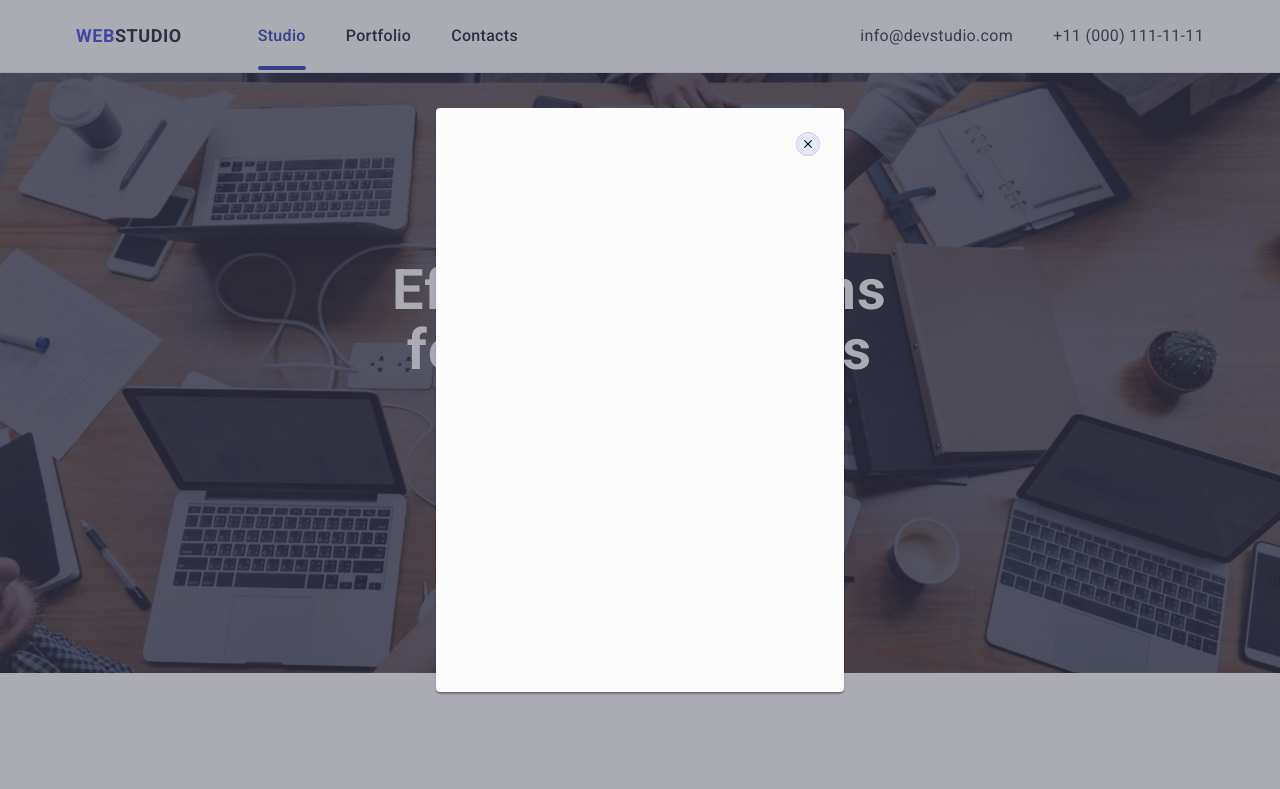
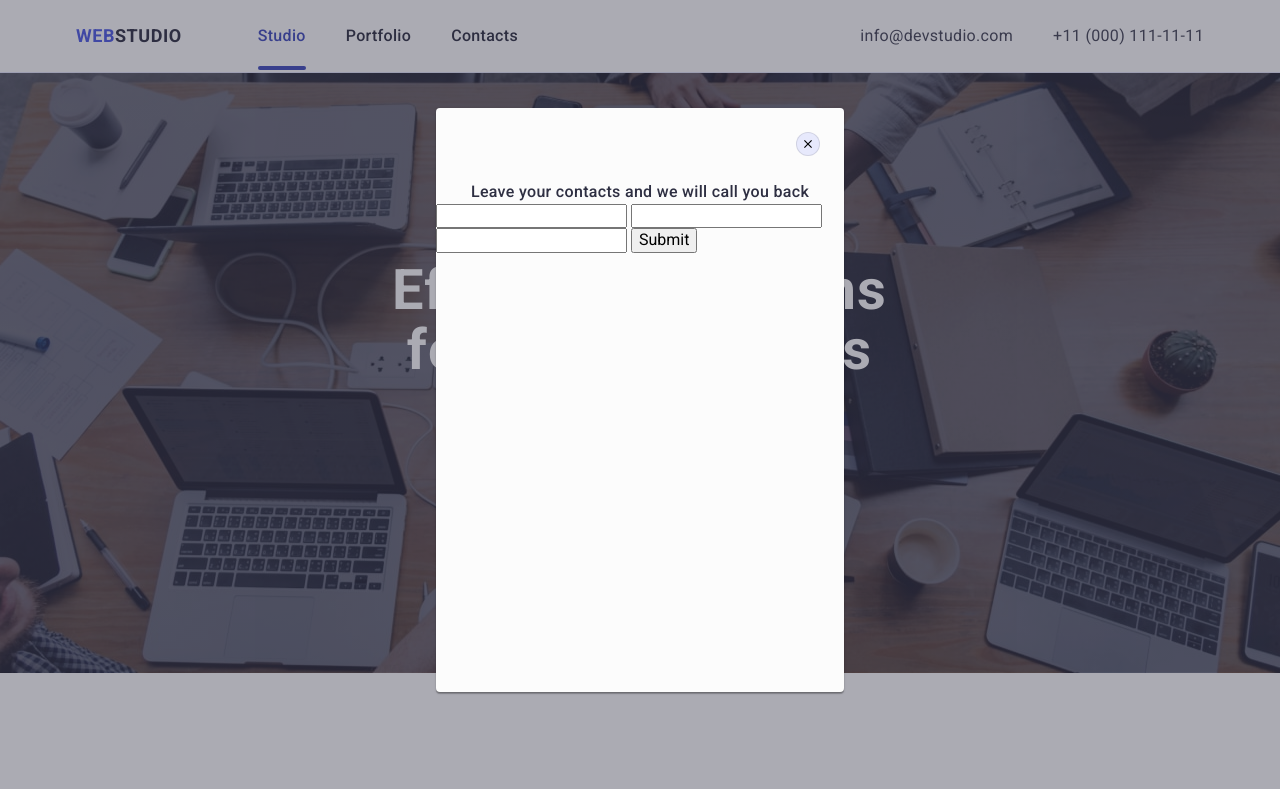
Before and after one commit to Oleksii80/goit-markup-hw-05, a plain HTML site: page index.html in a window 1280 px wide. Both pictures are taken after a click on the button "Order Service". Shown: the top 789 px of the page. Drawn offline with nearby package versions, Linux system fonts and the light colour scheme.

Commit message:
correction

```diff
--- a/css/styles.css
+++ b/css/styles.css
@@ -703,3 +703,15 @@ body {
   visibility: hidden;
   pointer-events: none;
 }
+.modal-text {
+  color: var(--navyblue, #2e2f42);
+  text-align: center;
+  font-size: 16px;
+  font-style: normal;
+  font-weight: 500;
+  line-height: 1.5;
+  letter-spacing: 0.02em;
+  margin-top: 72px;
+}
+.modal-form {
+}
--- a/index.html
+++ b/index.html
@@ -572,6 +572,13 @@
             <use href="./images/icons.svg#icon-close-black"></use>
           </svg>
         </button>
+        <p class="modal-text">Leave your contacts and we will call you back</p>
+        <form class="modal-form">
+          <input type="text" name="user-name" />
+          <input type="phone" name="user-phone" />
+          <input type="email" name="user-email" />
+          <button type="submit">Submit</button>
+        </form>
       </div>
     </div>
     <script src="./js/modal.js"></script>
```
